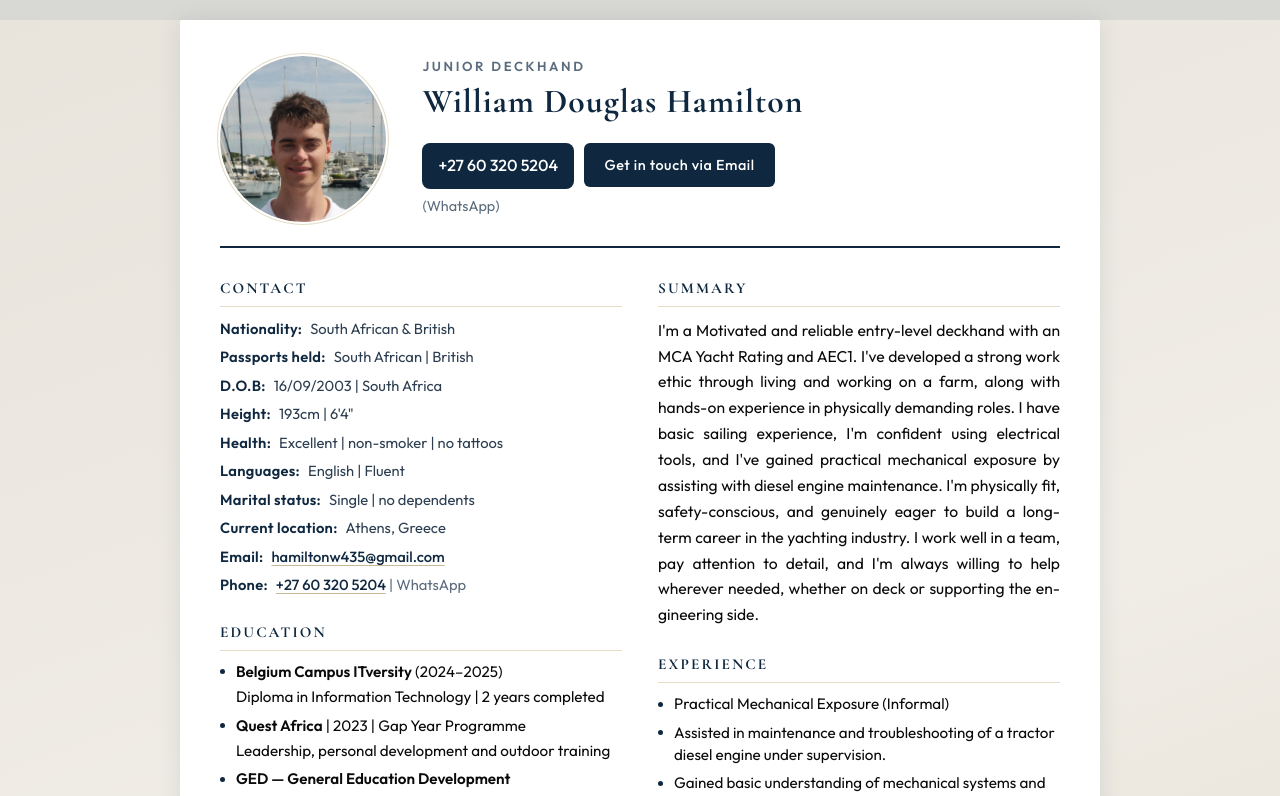
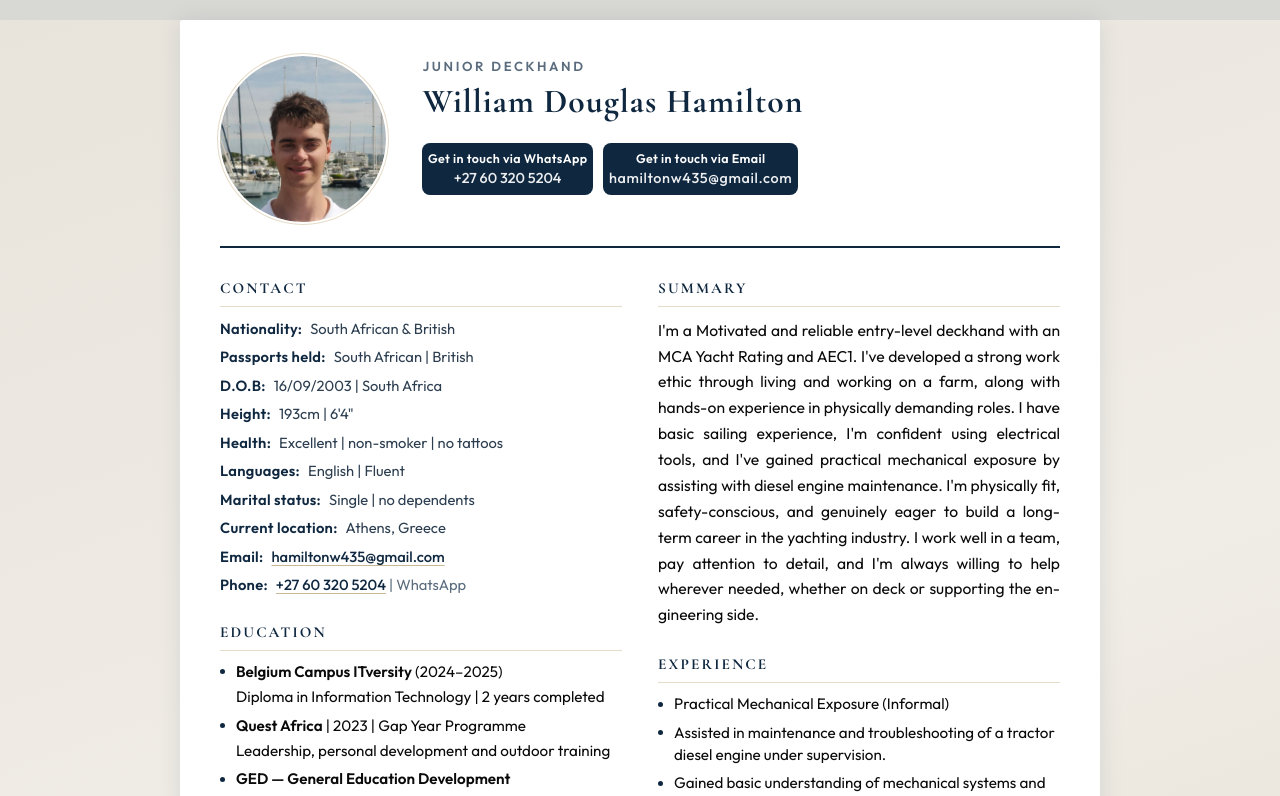
Before and after one commit to Ham-my/William-CV, a React (Vite) app: page / in a window 1280 px wide. Shown: the top 796 px of the page. Built offline with nearby package versions, Linux system fonts and the light colour scheme.

Commit message:
dvsajnokk

```diff
--- a/src/CV.css
+++ b/src/CV.css
@@ -83,25 +83,39 @@
   gap: 0 0.25rem;
 }
 
-.cv-header-phone-note {
-  font-size: clamp(0.8rem, 2.2vw, 0.9rem);
-  font-weight: 400;
-  color: var(--text-muted);
+/* Header CTAs — two-line: label + phone / email */
+.cv-doc-header .cv-header-btn-label {
+  display: block;
+  font-size: clamp(0.68rem, 1.9vw, 0.78rem);
+  font-weight: 600;
+  letter-spacing: 0.03em;
+  line-height: 1.25;
+  text-align: center;
+}
+
+.cv-doc-header .cv-header-btn-detail {
+  display: block;
+  font-size: clamp(0.78rem, 2.1vw, 0.9rem);
+  font-weight: 500;
+  line-height: 1.2;
+  text-align: center;
+  opacity: 0.92;
+  word-break: break-word;
 }
 
 /* WhatsApp — navy pill (same look as mobile) */
 .cv-doc-header .cv-header-phone {
   display: inline-flex;
+  flex-direction: column;
   align-items: center;
   justify-content: center;
   box-sizing: border-box;
-  min-height: 2.75rem;
-  padding: 0.65rem 1rem;
+  gap: 0.2rem;
+  min-height: auto;
+  padding: 0.5rem 0.35rem;
   border-radius: 8px;
   background: var(--navy);
   color: var(--white);
-  font-size: clamp(0.9rem, 2.4vw, 1rem);
-  font-weight: 500;
   text-decoration: none;
   cursor: pointer;
   -webkit-tap-highlight-color: transparent;
@@ -190,7 +204,7 @@
   .cv-doc-header .cv-header-contact .cv-cta {
     flex: 1 1 0;
     min-width: 0;
-    min-height: 2.75rem;
+    min-height: auto;
     width: auto;
     max-width: 100%;
     box-sizing: border-box;
@@ -199,23 +213,23 @@
   .cv-doc-header .cv-header-phone {
     width: 100%;
   }
-
-  .cv-header-phone-note {
-    padding-left: 0.1rem;
-  }
 }
 
-.cv-header-contact .cv-cta {
+.cv-doc-header .cv-header-contact .cv-cta {
   display: inline-flex;
+  flex-direction: column;
   align-items: center;
   justify-content: center;
+  gap: 0.2rem;
   width: auto;
   max-width: 100%;
   margin: 0;
-  padding: 0.65rem 1.1rem;
-  min-height: 2.5rem;
-  font-size: clamp(0.8rem, 2.2vw, 0.9rem);
-  border-radius: 6px;
+  padding: 0.5rem 0.35rem;
+  min-height: auto;
+  box-sizing: border-box;
+  font-size: inherit;
+  border-radius: 8px;
+  text-align: center;
 }
 
 /* Portrait — circular, left of name */
@@ -314,10 +328,8 @@
   }
 
   .cv-doc-header .cv-header-contact .cv-cta {
-    padding: 0.65rem 1.25rem;
-    font-size: 0.9rem;
+    padding: 0.5rem 0.35rem;
     align-self: flex-start;
-    min-height: 2.75rem;
     flex: 0 1 auto;
   }
 }
--- a/src/CV.jsx
+++ b/src/CV.jsx
@@ -4,6 +4,8 @@ import portraitImage from './assets/WhatsApp Image 2026-05-04 at 20.53.02.jpeg'
 
 /** +27 60 320 5204 — opens WhatsApp chat */
 const WHATSAPP_URL = 'https://wa.me/27603205204'
+const CONTACT_PHONE_DISPLAY = '+27 60 320 5204'
+const CONTACT_EMAIL = 'hamiltonw435@gmail.com'
 
 function useIsMobileCv() {
   const query = '(max-width: 639px)'
@@ -78,8 +80,8 @@ const details = [
   { label: 'Languages', value: 'English | Fluent' },
   { label: 'Marital status', value: 'Single | no dependents' },
   { label: 'Current location', value: 'Athens, Greece' },
-  { label: 'Email', value: 'hamiltonw435@gmail.com', href: 'mailto:hamiltonw435@gmail.com' },
-  { label: 'Phone', value: '+27 60 320 5204', href: WHATSAPP_URL, suffix: ' | WhatsApp' },
+  { label: 'Email', value: CONTACT_EMAIL, href: `mailto:${CONTACT_EMAIL}` },
+  { label: 'Phone', value: CONTACT_PHONE_DISPLAY, href: WHATSAPP_URL, suffix: ' | WhatsApp' },
 ]
 
 const profileSummary = `I'm a Motivated and reliable entry-level deckhand with an MCA Yacht Rating and AEC1. I've developed a strong work ethic through living and working on a farm, along with hands-on experience in physically demanding roles. I have basic sailing experience, I'm confident using electrical tools, and I've gained practical mechanical exposure by assisting with diesel engine maintenance. I'm physically fit, safety-conscious, and genuinely eager to build a long-term career in the yachting industry. I work well in a team, pay attention to detail, and I'm always willing to help wherever needed, whether on deck or supporting the engineering side.`
@@ -164,13 +166,20 @@ function CV() {
                   className="cv-header-phone"
                   target="_blank"
                   rel="noopener noreferrer"
-                  aria-label="Message on WhatsApp: +27 60 320 5204"
+                  aria-label={`Get in touch via WhatsApp: ${CONTACT_PHONE_DISPLAY}`}
                 >
-                  +27 60 320 5204
+                  <span className="cv-header-btn-label">Get in touch via WhatsApp</span>
+                  <span className="cv-header-btn-detail">{CONTACT_PHONE_DISPLAY}</span>
                 </a>
-                <span className="cv-header-phone-note"> (WhatsApp)</span>
               </span>
-              <a href="mailto:hamiltonw435@gmail.com" className="cv-cta">Get in touch via Email</a>
+              <a
+                href={`mailto:${CONTACT_EMAIL}`}
+                className="cv-cta"
+                aria-label={`Get in touch via Email: ${CONTACT_EMAIL}`}
+              >
+                <span className="cv-header-btn-label">Get in touch via Email</span>
+                <span className="cv-header-btn-detail">{CONTACT_EMAIL}</span>
+              </a>
             </div>
           </div>
         </div>
```
